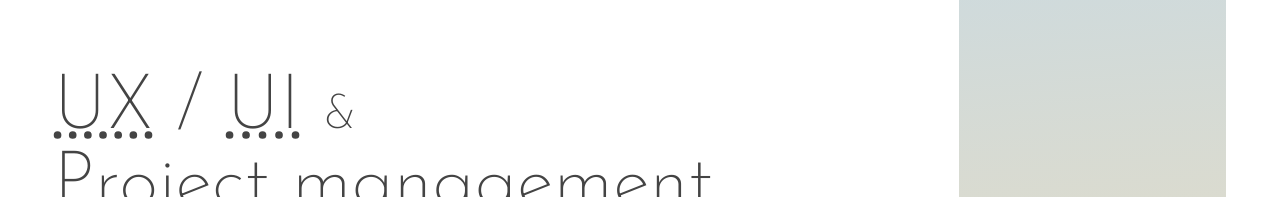
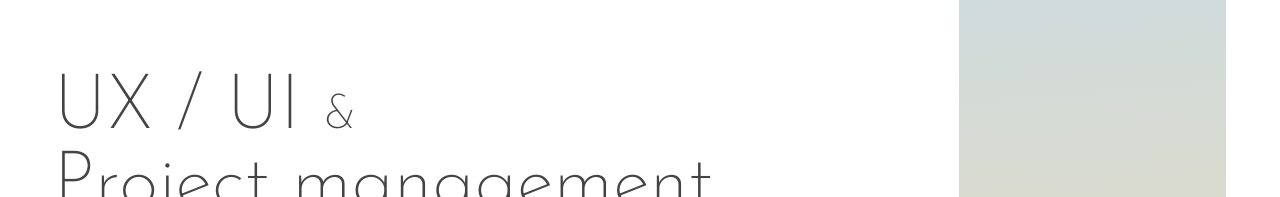
Before and after one commit to ThumbsUpGif/Piv, a plain HTML site: page index.html in a window 1280 px wide. Shown: the part 262-459 px from the top of the page. Drawn offline with Linux system fonts and the light colour scheme.

Commit message:
commit- tweak abbr styling

```diff
--- a/css/global-style.css
+++ b/css/global-style.css
@@ -62,7 +62,8 @@ li {
     color: var(--body);
 }
 
-h1,li abbr[title] {
+h1 abbr[title],
+li abbr[title] {
     text-decoration: none !important;
     border-bottom: none !important;
     cursor: help;
```
